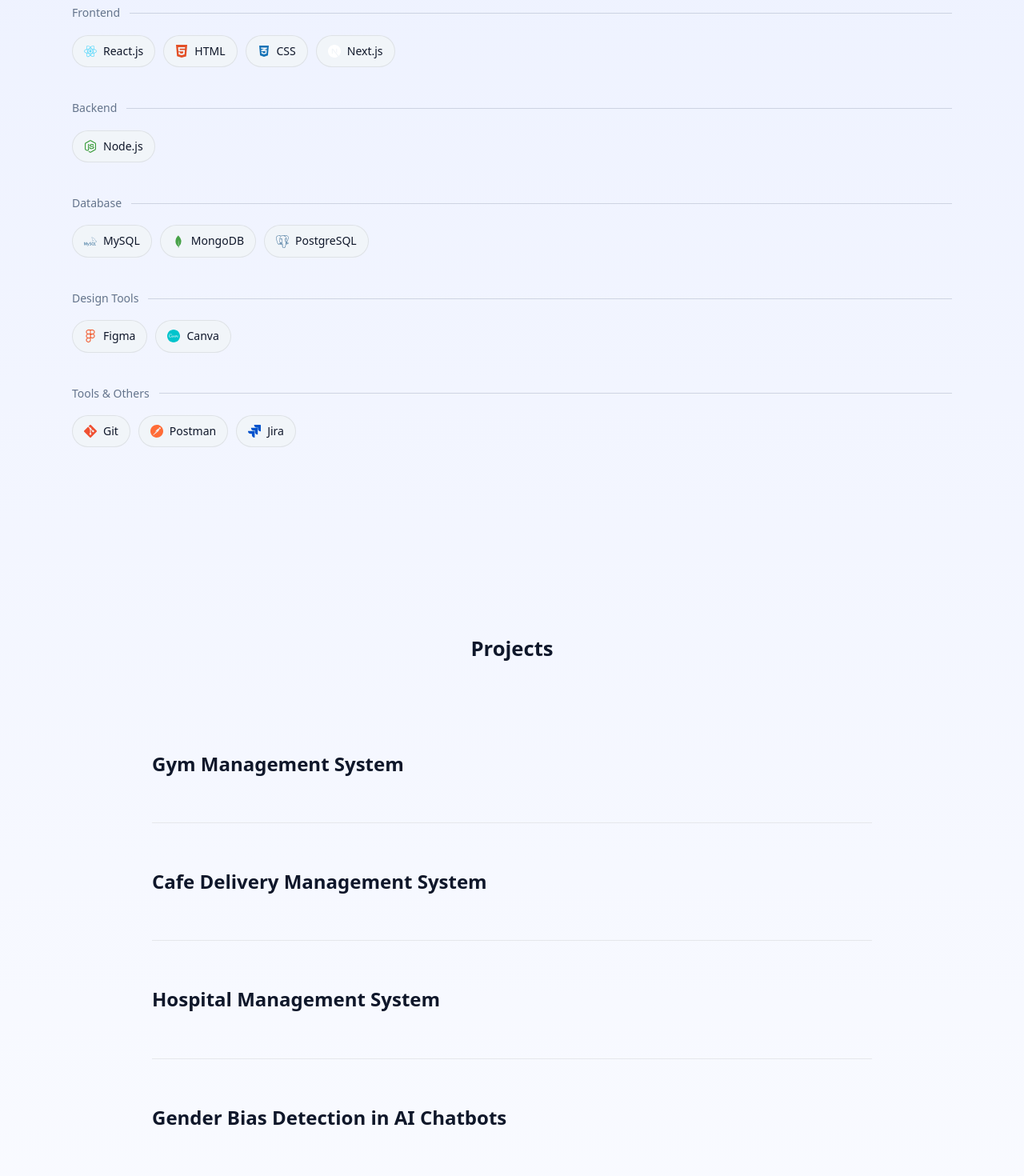
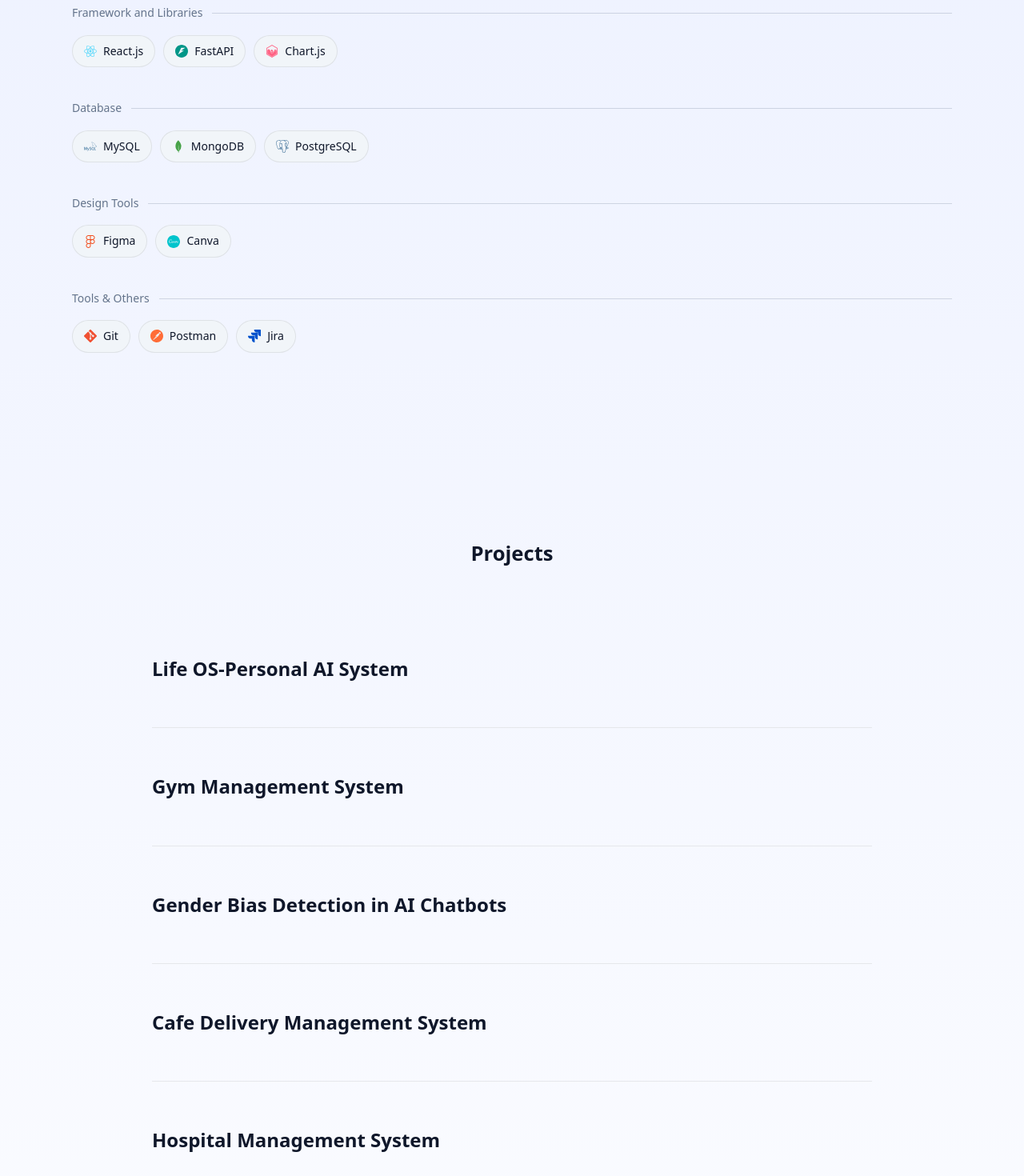
Before and after one commit to julkarShabab/portfolio, a React (Vite) app in the folder my-react-app/: page / in a window 1280 px wide. Shown: the part 1800-3270 px from the top of the page at 80% size. Built offline with nearby package versions, Linux system fonts and the light colour scheme.

Commit message:
another fix

```diff
--- a/my-react-app/src/components/Projects.jsx
+++ b/my-react-app/src/components/Projects.jsx
@@ -3,6 +3,15 @@ import { ExternalLink, Github } from "lucide-react";
 export function Projects() {
 
   const projects = [
+
+    {
+      title: "Life OS-Personal AI System",
+      description:
+        "A personal AI-powered life management system where you can manage tasks, notes, and expenses through a smart natural language assistant.",
+      tags: ["HTML", "CSS","JavaScript","React JS","Chart JS","Python","PostgreSQL"],
+      liveUrl: "",
+      githubUrl: "https://github.com/julkarShabab/Personal-ai-system",
+    },
 
     {
       title: "Gym Management System",
@@ -11,6 +20,15 @@ export function Projects() {
       tags: ["React.js", "Node.js", "MongoDB"],
       liveUrl: "",
       githubUrl: "https://github.com/julkarShabab/relife",
+    },
+
+    {
+      title: "Gender Bias Detection in AI Chatbots",
+      description:
+        "Conducted quantitative bias analysis in AI chatbots(Chatgpt,Gemini) using automated bias scorecards.",
+      tags: ["Python", "NLP"],
+      liveUrl: "",
+      githubUrl: "https://github.com/julkarShabab/sentiment_analysis",
     },
 
     {
@@ -28,23 +46,9 @@ export function Projects() {
       tags: ["PHP", "HTML", "CSS", "JavaScript", "MySQL"],
       liveUrl: "",
       githubUrl: "",
-    },
-    {
-      title: "Gender Bias Detection in AI Chatbots",
-      description:
-        "Conducted quantitative bias analysis in AI chatbots(Chatgpt,Gemini) using automated bias scorecards.",
-      tags: ["Python", "NLP"],
-      liveUrl: "",
-      githubUrl: "https://github.com/julkarShabab/sentiment_analysis",
-    },
-    {
-      title: "Personal AI System(ONGOING)",
-      description:
-        "A personal AI-powered life management system where you can manage tasks, notes, and expenses through a smart natural language assistant.",
-      tags: ["HTML", "CSS","JavaScript","React JS","Chart JS","Python","PostgreSQL"],
-      liveUrl: "",
-      githubUrl: "https://github.com/julkarShabab/Personal-ai-system",
-    },
+    }
+
+
   ];
 
   return (
--- a/my-react-app/src/components/Skills.jsx
+++ b/my-react-app/src/components/Skills.jsx
@@ -10,16 +10,24 @@ import {
   SiCanva,
   SiGit,
   SiPostman,
-  SiJira
+  SiJira,
+  SiPostgresql,
+  SiChartdotjs,
+  SiFastapi
+
 } from "react-icons/si";
 
-import { FaJava } from "react-icons/fa";
-import { FaCode } from "react-icons/fa";
-import { FaCss3Alt } from "react-icons/fa";
-import { FaPhp } from "react-icons/fa";
+import {
+  FaJava,
+  FaCode,
+  FaCss3Alt,
+  FaPhp
+
+
+} from "react-icons/fa";
 import { SiNextdotjs } from "react-icons/si";
-import { FaNodeJs } from "react-icons/fa";
-import { SiPostgresql } from "react-icons/si";
+
+
 
 export function Skills() {
   const skillCategories = [
@@ -31,24 +39,21 @@ export function Skills() {
         { name: "C", icon: <FaCode />, color: "#A8B9CC" },
         { name: "C++", icon: <SiCplusplus />, color: "#00599C" },
         { name: "Java", icon: <FaJava />, color: "#007396" },
-        { name: "PHP", icon: <FaPhp />, color: "#777BB4" }
+        { name: "PHP", icon: <FaPhp />, color: "#777BB4" },
+        { name: "HTML", icon: <SiHtml5 />, color: "#E34F26" },
+        { name: "CSS", icon: <FaCss3Alt />, color: "#1572B6" }
       ]
     },
     {
-      title: "Frontend",
+      title: "Framework and Libraries",
       skills: [
         { name: "React.js", icon: <SiReact />, color: "#61DAFB" },
-        { name: "HTML", icon: <SiHtml5 />, color: "#E34F26" },
-        { name: "CSS", icon: <FaCss3Alt />, color: "#1572B6" },
-        { name: "Next.js", icon: <SiNextdotjs />, color: "#ffffff" }
+        { name: "FastAPI", icon: <SiFastapi />, color: "#009688" },
+        { name: "Chart.js", icon: <SiChartdotjs />, color: "#FF6384" }
+
       ]
     },
-    {
-      title: "Backend",
-      skills: [
-         { name: "Node.js", icon: <FaNodeJs />, color: "#339933" }
-      ]
-    },
+
     {
       title: "Database",
       skills: [
```
Lines whose indentation alone changed are shown as unchanged.
